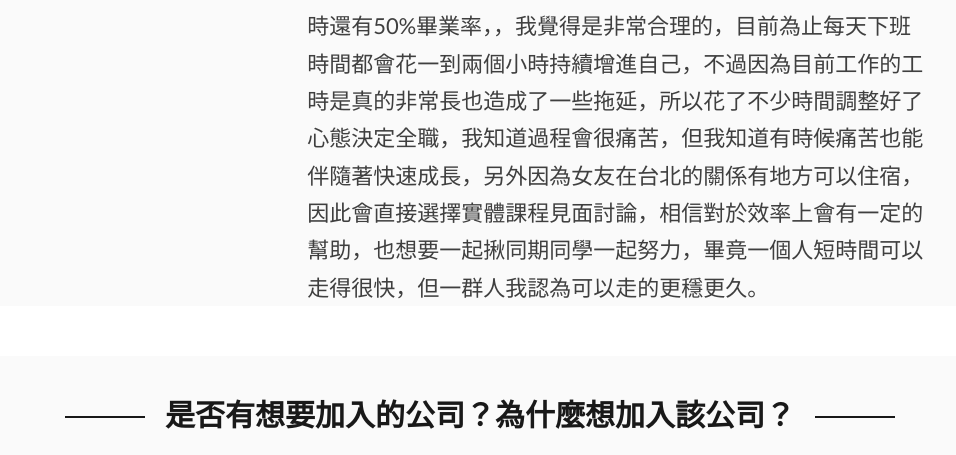
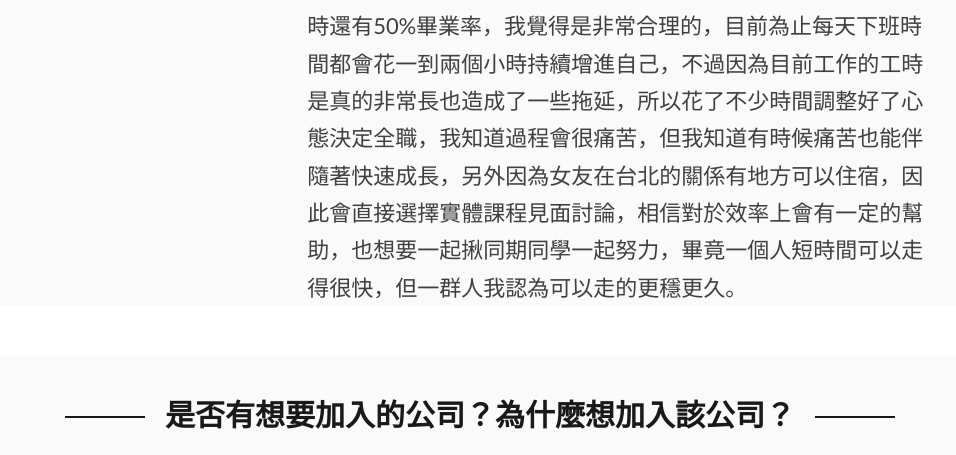
Before and after one commit to david11yf29/david11yf29.github.io, a website: page index.html in a window 1280 px wide. Shown: the part 3393-3848 px from the top of the page, without its empty margins (160-1116 px from the left). Drawn offline with nearby package versions, Linux system fonts and the light colour scheme.

Commit message:
Update index.html
Adding WeHelp QA

```diff
--- a/index.html
+++ b/index.html
@@ -73,7 +73,7 @@
                     <img src="img/WeHelp3.png" alt="WeHelp3">
                 </div>
                 <div class="intro__box--content">
-                    <p class="paragraph-margin-top">如果參與訓練，我跟之前在職準備相比，這次會離職全職準備轉職，因為平日工作壓力跟工時都滿長的，邊上班邊上課對我來說會把戰線拉很長，時間久了常常會懷疑自己，也很怕熱情被持續消磨殆盡，這次覺得長痛不如短痛，因此已經下定決心要離職來短時間全力衝刺，有在第四屆招生說明影片看到一週需要6-70小時還有50%畢業率，，我覺得是非常合理的，目前為止每天下班時間都會花一到兩個小時持續增進自己，不過因為目前工作的工時是真的非常長也造成了一些拖延，所以花了不少時間調整好了心態決定全職，我知道過程會很痛苦，但我知道有時候痛苦也能伴隨著快速成長，另外因為女友在台北的關係有地方可以住宿，因此會直接選擇實體課程見面討論，相信對於效率上會有一定的幫助，也想要一起揪同期同學一起努力，畢竟一個人短時間可以走得很快，但一群人我認為可以走的更穩更久。</p>
+                    <p class="paragraph-margin-top">如果參與訓練，我跟之前在職準備相比，這次會離職全職準備轉職，因為平日工作壓力跟工時都滿長的，邊上班邊上課對我來說會把戰線拉很長，時間久了常常會懷疑自己，也很怕熱情被持續消磨殆盡，這次覺得長痛不如短痛，因此已經下定決心要離職來短時間全力衝刺，有在第四屆招生說明影片看到一週需要6-70小時還有50%畢業率，我覺得是非常合理的，目前為止每天下班時間都會花一到兩個小時持續增進自己，不過因為目前工作的工時是真的非常長也造成了一些拖延，所以花了不少時間調整好了心態決定全職，我知道過程會很痛苦，但我知道有時候痛苦也能伴隨著快速成長，另外因為女友在台北的關係有地方可以住宿，因此會直接選擇實體課程見面討論，相信對於效率上會有一定的幫助，也想要一起揪同期同學一起努力，畢竟一個人短時間可以走得很快，但一群人我認為可以走的更穩更久。</p>
                 </div>
             </div>
         </section>
```
